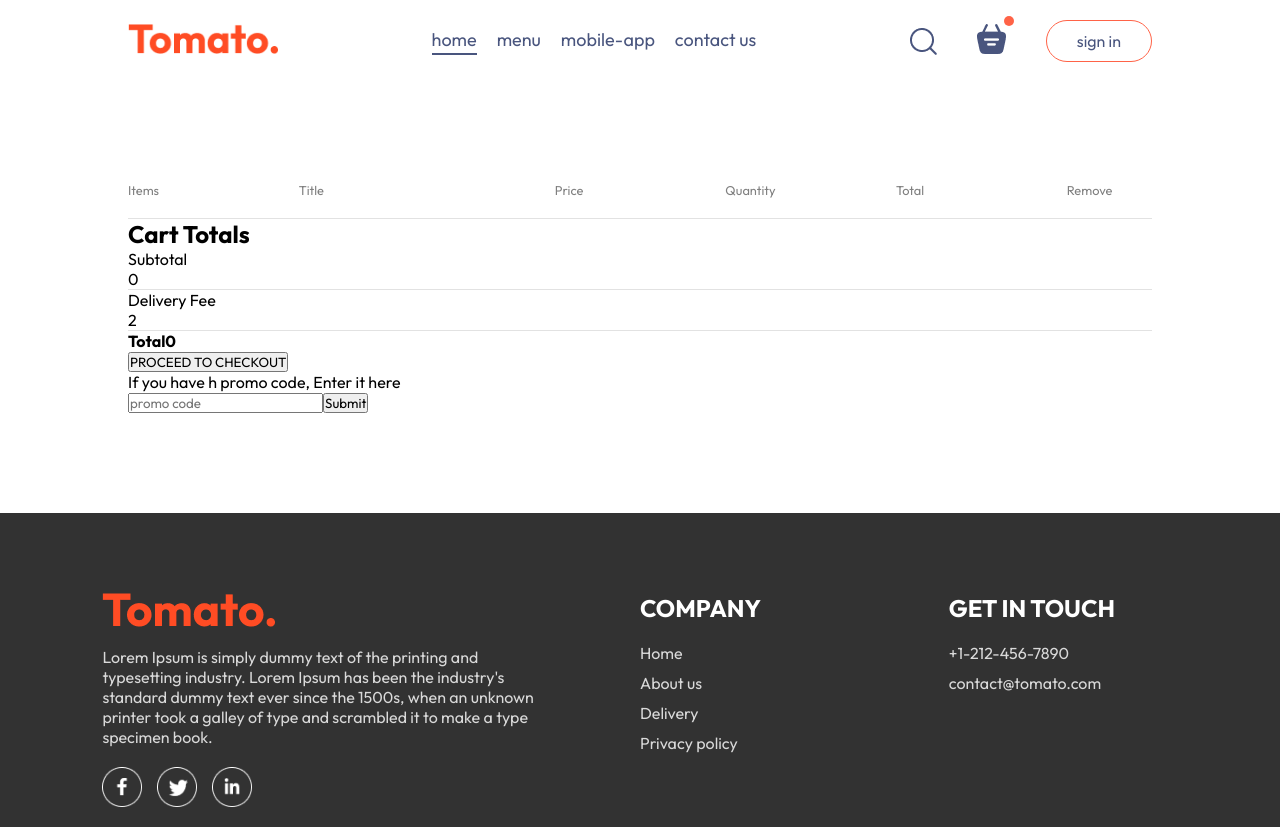
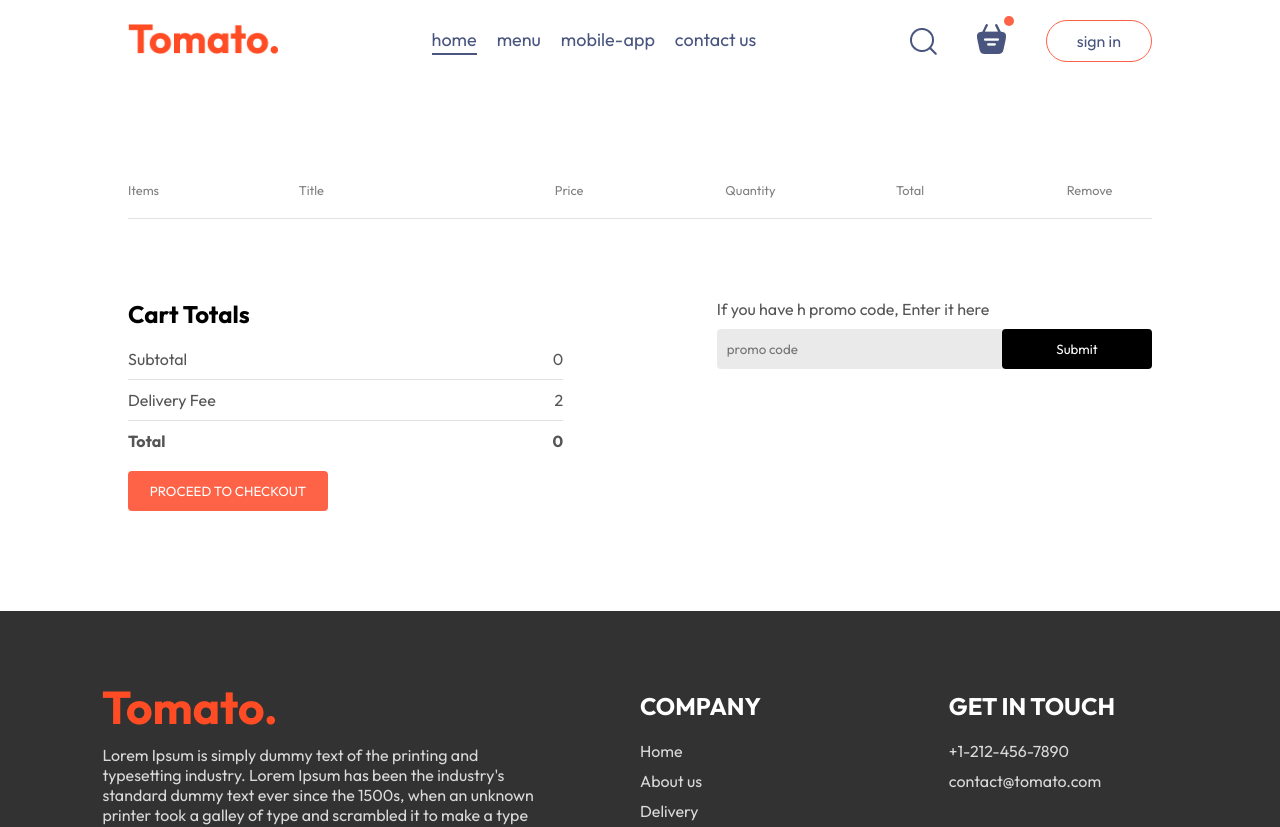
Before and after one commit to Vanshikathakur04/Food-del, a React (Vite) app in the folder frontend/: page /cart in a window 1280 px wide. Shown: the top 827 px of the page. Built offline with nearby package versions, Linux system fonts and the light colour scheme.

Commit message:
Enhance Cart page styling

```diff
--- a/frontend/src/pages/Cart/Cart.css
+++ b/frontend/src/pages/Cart/Cart.css
@@ -23,3 +23,61 @@
 .cart-items-item .cross{
   cursor: pointer;
 }
+.cart-bottom{
+  margin-top: 80px;
+  display: flex;
+  justify-content: space-between;
+  gap: max(12vw,20px);
+}
+.cart-total{
+  flex: 1;
+  display: flex;
+  flex-direction: column;
+  gap: 20px;
+}
+.cart-total-details{
+  display: flex;
+  justify-content: space-between;
+  color: #555;
+}
+.cart-total hr{
+   margin: 10px 0px;
+}
+.cart-total button{
+  border: none;
+  color: white;
+  background-color: tomato;
+  width: max(15vw,200px);
+  padding: 12px 0px;
+  border-radius: 4px;
+  cursor: pointer;
+}
+.cart-promocode{
+  flex: 1;
+}
+.cart-promocode p{
+  color: #555;
+}
+.cart-promocode-input{
+  margin-top: 10px;
+  display: flex;
+  justify-content: space-between;
+  align-items: center;
+  background-color: #eaeaea;
+  border-radius: 4px;
+}
+.cart-promocode-input input{
+  background: transparent;
+  border: none;
+  outline: none;
+  padding-left: 10px;
+}
+.cart-promocode-input button{
+  width: max(10vw,150px);
+  padding: 12px 5px;
+  background-color: black;
+  border: none;
+  color: white;
+  border-radius: 4px;
+  cursor: pointer;
+}
```
